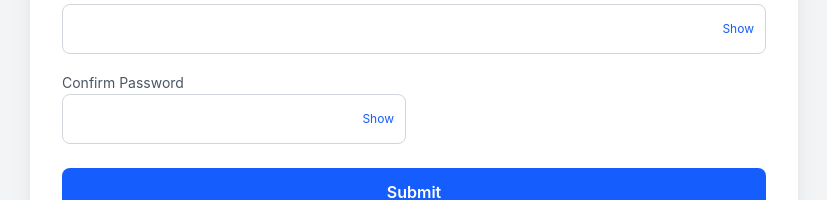
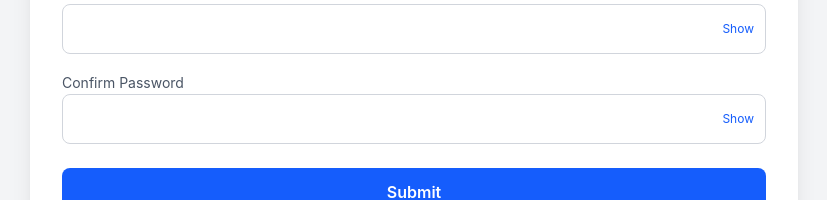
Before and after one commit to Zhelle10/Thesis-Static-And-Dynamic-Web-Forms-, a React (Vite) app in the folder WebForms/: page /dynamic in a window 1280 px wide. Shown: the part 665-865 px from the top of the page, without its empty margins (226-1053 px from the left). Built offline with nearby package versions, Linux system fonts and the light colour scheme.

Commit message:
changed the input box for confirm password

```diff
--- a/WebForms/ai/DynamicForm.jsx
+++ b/WebForms/ai/DynamicForm.jsx
@@ -291,7 +291,11 @@ const DynamicForm = () => {
                     {Object.keys(formData).map((field) => (
                         <div
                             key={field}
-                            className={field === "password" ? "sm:col-span-2" : ""}
+                            className={
+                                field === "password" || field === "confirmPassword"
+                                    ? "sm:col-span-2"
+                                    : ""
+                            }
                         >
                             <label className="text-xs sm:text-sm text-gray-600">
                                 {labels[field] ||
--- a/WebForms/ai/StaticForm.jsx
+++ b/WebForms/ai/StaticForm.jsx
@@ -209,7 +209,11 @@ const StaticForm = () => {
                     {Object.keys(formData).map((field) => (
                         <div
                             key={field}
-                            className={field === "password" ? "sm:col-span-2" : ""}
+                            className={
+                                field === "password" || field === "confirmPassword"
+                                    ? "sm:col-span-2"
+                                    : ""
+                            }
                         >
                             <label className="text-xs sm:text-sm text-gray-600">
                                 {labels[field] ||
```
